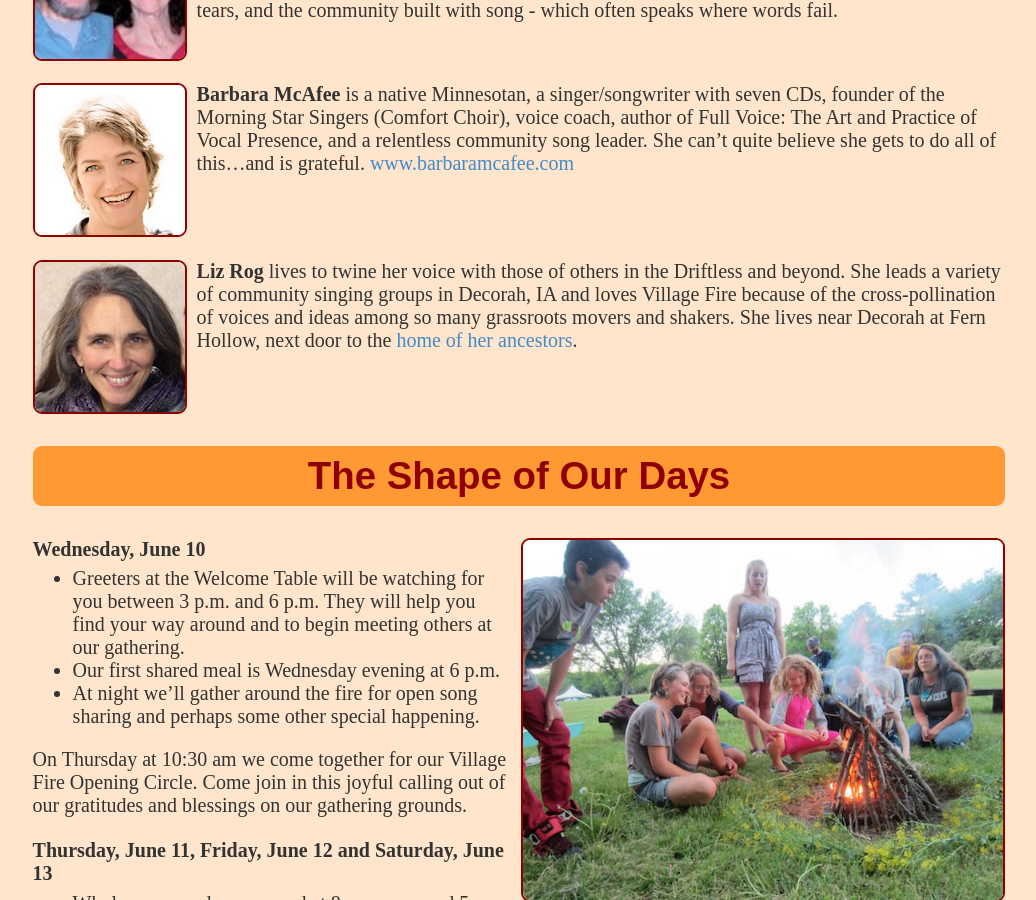
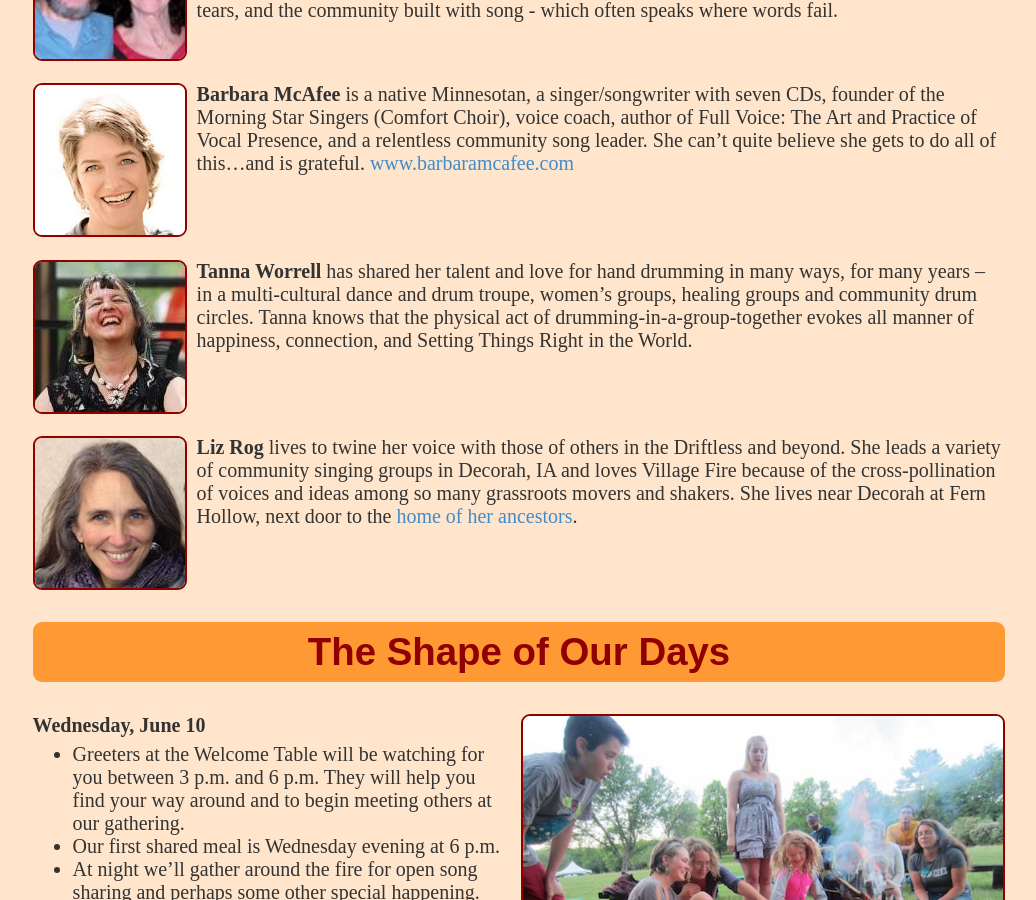
Before and after one commit to neilmb/villagefire, a Jekyll site: the page built from index.md, in a window 1280 px wide and 900 px high, scrolled down 5363 px. Shown: the whole window, without its empty margins (121-1157 px from the left). Built offline with Jekyll 4.4.1, drawn with Linux system fonts in a browser that asks for light colours; some web fonts are replaced.

Commit message:
fix new bio formatting

```diff
--- a/index.md
+++ b/index.md
@@ -199,6 +199,15 @@ Full Voice: The Art and Practice of Vocal Presence, and a relentless community
 song leader. She can’t quite believe she gets to do all of this...and is
 grateful.  <a href="http://www.barabaramcafee.com">www.barbaramcafee.com</a>
 <br style="clear:left;"/>
+
+<img class="wrapleft" src="images/tanna.jpg">
+**Tanna Worrell**  has shared her talent and love for hand drumming in many
+ways, for many years – in a multi-cultural dance and drum troupe, women’s
+groups, healing groups and community drum circles. Tanna knows that the
+physical act of drumming-in-a-group-together evokes all manner of happiness,
+connection, and Setting Things Right in the World.
+<br style="clear:left;"/>
+
 
 <img class="wrapleft" src="images/liz2.jpg">
 **Liz Rog** lives to twine her voice with those of others in the Driftless and
```
Also changed, not shown: images/tanna.jpg (added).
